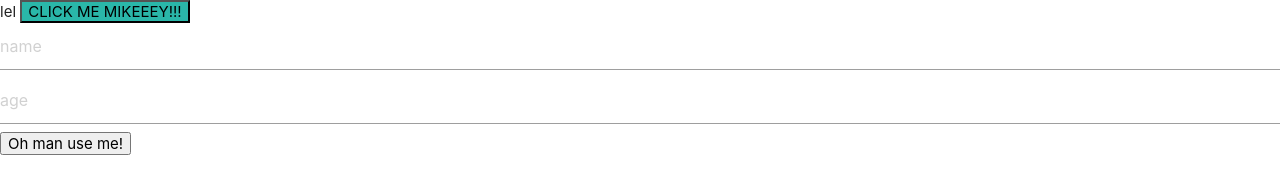
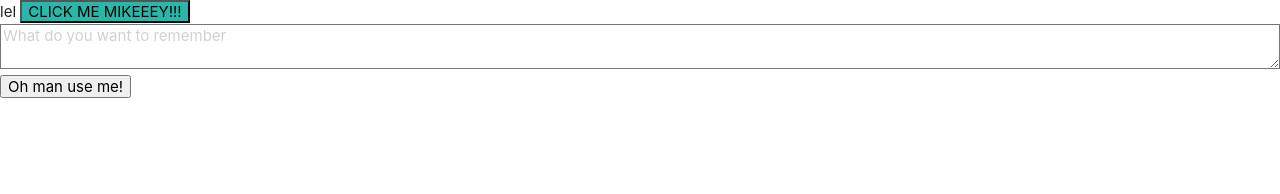
Before and after one commit to rodneystrong/personal-fullstack, a website: page public/index.html in a window 1280 px wide. Drawn offline with nearby package versions, Linux system fonts and the light colour scheme.

Commit message:
added styles for textarea

```diff
--- a/public/index.html
+++ b/public/index.html
@@ -35,10 +35,8 @@
   <!-- Create the parameter of 'newInfo' here that will interface with the
        method in the angular service (in this case, 'createData').  -->
   <div>
-    <input ng-model="newInfo" type="text" name="name" value="" placeholder="name">
-  </div>
-  <div>
-    <input ng-model="newAge" type="text" name="age" value="" placeholder="age">
+    <!-- <input ng-model="newText" type="textarea" name="name" value="" placeholder="What do you want to remember"> -->
+    <textarea ng-model="newText" class="note-input" name="name" placeholder="What do you want to remember" autofocus></textarea>
   </div>
 
     <button ng-click="createNotes(newText)" type="button">Oh man use me!</button>
--- /dev/null
+++ b/public/js/styles/style.css
@@ -0,0 +1,4 @@
+.note-input {
+  height: 3rem;
+  width: 50%;
+}
```
